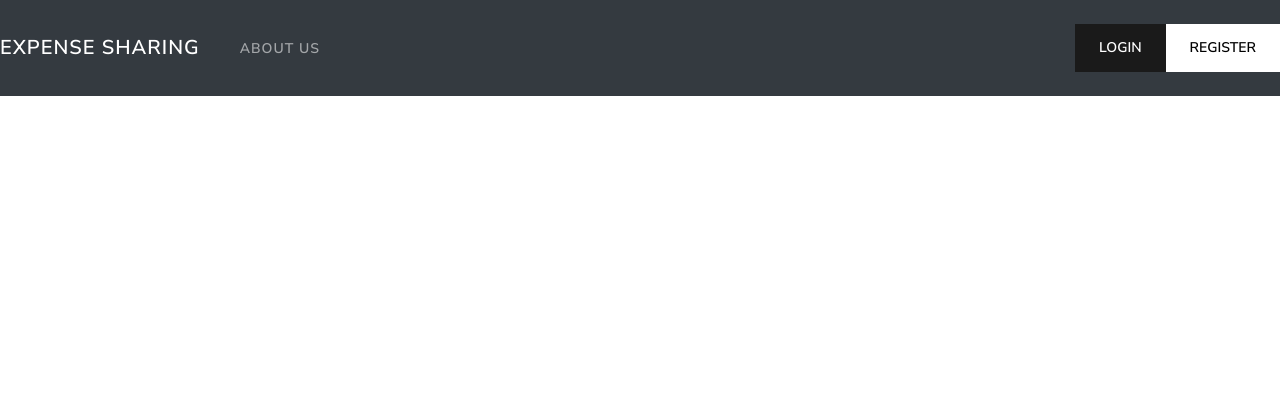
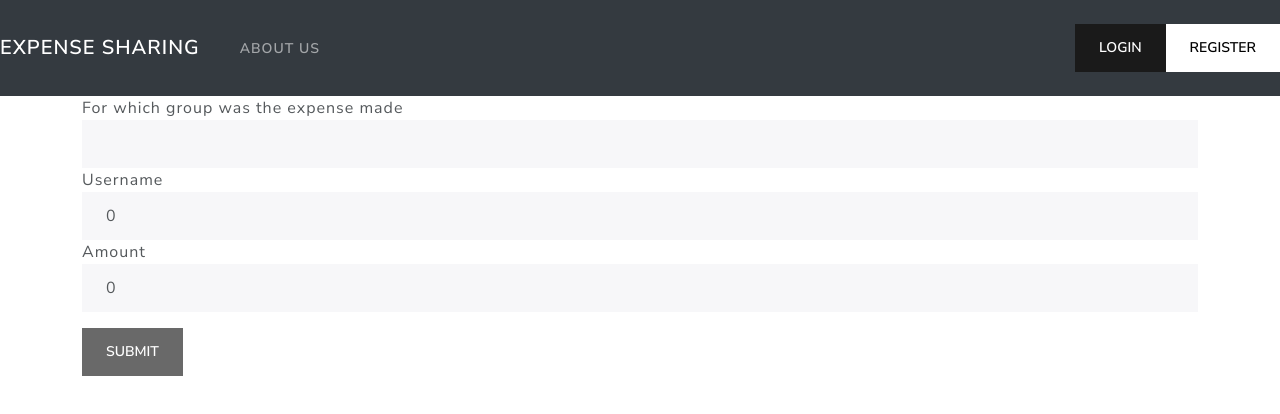
Before and after one commit to bolleyboll/Splitwise, an Angular app: page /newexpense in a window 1280 px wide. Before the commit this address led to /. Shown: the top 414 px of the page. Built offline with nearby package versions, Linux system fonts and the light colour scheme.

Commit message:
Expense Working

```diff
--- a/src/app/app-routing.module.ts
+++ b/src/app/app-routing.module.ts
@@ -7,6 +7,7 @@ import { DashboardComponent } from "./dashboard/dashboard.component";
 import { GroupComponent } from "./group/group.component";
 import { NewGroupComponent } from "./new-group/new-group.component";
 import { AboutComponent } from "./about/about.component";
+import { NewExpenseComponent } from "./new-expense/new-expense.component";
 
 const routes: Routes = [
   {
@@ -37,6 +38,10 @@ const routes: Routes = [
     path: "about",
     component: AboutComponent,
   },
+  {
+    path: "newexpense",
+    component: NewExpenseComponent,
+  },
 ];
 
 @NgModule({
--- a/src/app/auth.service.ts
+++ b/src/app/auth.service.ts
@@ -16,7 +16,7 @@ import { Group } from "./model/Group";
 export class AuthService {
   currentuser: User = null;
   isLoggedIn: Boolean = false;
-  currentgroup: String;
+  currentgroup: string;
   curGrp: Group;
   groups: Group[];
 
@@ -34,13 +34,9 @@ export class AuthService {
   groupRegister(grp) {
     return this.http.post("http://localhost:8080/group/create", grp);
   }
-  // patUpdate(pat) {
-  //   return this.http.put(
-  //     "http://localhost:8080/patient/update",
-  //     pat,
-  //     httpOptions
-  //   );
-  // }
+  newExpense(exp) {
+    return this.http.post("http://localhost:8080/expense/add", exp);
+  }
   // showPartners() {
   //   return this.http.get("http://localhost:8080/partners");
   // }
--- a/src/app/dashboard/dashboard.component.html
+++ b/src/app/dashboard/dashboard.component.html
@@ -41,9 +41,10 @@
         Create New Group
       </button></a
     >
-
-    <button type="button" class="btn btn-outline-success m-1">
-      Add Expense
-    </button>
+    <a routerLink="/newexpense">
+      <button type="button" class="btn btn-outline-success m-1">
+        Add Expense
+      </button></a
+    >
   </div>
 </div>
--- a/src/app/dashboard/dashboard.component.ts
+++ b/src/app/dashboard/dashboard.component.ts
@@ -8,7 +8,7 @@ import { Group } from "../model/Group";
   styleUrls: ["./dashboard.component.css"],
 })
 export class DashboardComponent implements OnInit {
-  groupsList: String[];
+  groupsList: string[];
 
   constructor(public auth: AuthService) {
     this.auth.groups = [];
@@ -35,7 +35,7 @@ export class DashboardComponent implements OnInit {
     }
   }
 
-  groupDet(i: String) {
+  groupDet(i: string) {
     this.auth.currentgroup = i;
   }
 }
--- a/src/app/group/group.component.ts
+++ b/src/app/group/group.component.ts
@@ -10,8 +10,8 @@ import { Group } from "../model/Group";
 })
 export class GroupComponent implements OnInit {
   grp: Group;
-  members: String[];
-  mem: String;
+  members: string[];
+  mem: string;
   expenses: Expense[];
   split: string[];
 
@@ -33,32 +33,6 @@ export class GroupComponent implements OnInit {
 
     this.auth.getExpenses(this.auth.curGrp.groupId).subscribe((res: any) => {
       this.expenses = res;
-      console.log(this.expenses);
-
-      this.expenses.forEach((exp) => {
-        let arr = exp.splitBetween.split(", ");
-
-        for (let i = 0; i < arr.length; i++) {
-          let name, amt;
-          if (i == 0) {
-            if (!arr[i].split(": ")[0].startsWith("'")) {
-              name = arr[i].split(": ")[0].substring(1);
-              amt = arr[i].split(": ")[1];
-            } else {
-              name = arr[i].split(": ")[0].substring(0);
-              amt = arr[i].split(": ")[1];
-            }
-          } else if (i == arr.length - 1) {
-            name = arr[i].split(": ")[0].substring(1);
-            let test = arr[i].split(": ")[1];
-            amt = test.substring(0, test.length - 1);
-          } else {
-            name = arr[i].split(": ")[0];
-            amt = arr[i].split(": ")[1];
-          }
-          this.split[i] = name + " " + amt;
-        }
-      });
     });
   }
 }
--- a/src/app/model/Expense.ts
+++ b/src/app/model/Expense.ts
@@ -1,8 +1,8 @@
 export class Expense {
 	expenseId: number;
-	name: String;
+	name: string;
 	amount: number;
-	forGroup: String;
+	forGroup: string;
 	splitBetween: string;
 	constructor() {
 	  this.expenseId = 0;
--- a/src/app/model/Group.ts
+++ b/src/app/model/Group.ts
@@ -1,7 +1,7 @@
 export class Group {
 	groupId: number;
-	name: String;
-	members: String;
+	name: string;
+	members: string;
 	constructor() {
 	  this.groupId = 0;
 	  this.name = "";
--- a/src/app/model/Login.ts
+++ b/src/app/model/Login.ts
@@ -1,6 +1,6 @@
 export class Login {
-	email: String;
-	password: String;
+	email: string;
+	password: string;
 	constructor() {
 	  this.email = '';
 	  this.password = '';
--- a/src/app/new-expense/new-expense.component.html
+++ b/src/app/new-expense/new-expense.component.html
@@ -1 +1,60 @@
-<p>new-expense works!</p>
+<div class="container">
+  <form
+    (ngSubmit)="newExpense(newExpForm)"
+    #newExpForm="ngForm"
+    *ngIf="!successFlag"
+  >
+    <div class="form-group">
+      <label for="exampleFormControlSelect1"
+        >For which group was the expense made</label
+      >
+      <select
+        class="form-control"
+        id="exampleFormControlSelect1"
+        name="name"
+        #name="ngModel"
+        [(ngModel)]="expense.forGroup"
+      >
+        <option
+          value="{{ group.groupId }}"
+          *ngFor="let group of this.auth.groups"
+        >
+          {{ group.name }}
+        </option>
+      </select>
+    </div>
+    <label>Username</label>
+    <input
+      type="text"
+      class="form-control"
+      name="name"
+      #name="ngModel"
+      [(ngModel)]="expense.name"
+      placeholder="Name your expense"
+      required
+    />
+    <small class="form-text text-warning" *ngIf="name.invalid && name.dirty">
+      Username can't be empty
+    </small>
+    <label>Amount</label>
+    <input
+      type="number"
+      class="form-control"
+      name="name"
+      #name="ngModel"
+      [(ngModel)]="expense.amount"
+      placeholder="Enter amount"
+      required
+    />
+    <small class="form-text text-warning" *ngIf="name.invalid && name.dirty">
+      Username can't be empty
+    </small>
+    <button
+      type="submit"
+      class="btn btn-primary mt-3"
+      [disabled]="newExpForm.pristine || newExpForm.invalid"
+    >
+      Submit
+    </button>
+  </form>
+</div>
--- a/src/app/new-expense/new-expense.component.ts
+++ b/src/app/new-expense/new-expense.component.ts
@@ -1,15 +1,42 @@
-import { Component, OnInit } from '@angular/core';
+import { Component, OnInit } from "@angular/core";
+import { Router } from "@angular/router";
+import { AuthService } from "../auth.service";
+import { Expense } from "../model/Expense";
 
 @Component({
-  selector: 'app-new-expense',
-  templateUrl: './new-expense.component.html',
-  styleUrls: ['./new-expense.component.css']
+  selector: "app-new-expense",
+  templateUrl: "./new-expense.component.html",
+  styleUrls: ["./new-expense.component.css"],
 })
 export class NewExpenseComponent implements OnInit {
+  expense: Expense;
+  errorFlag: boolean;
+  successFlag: boolean;
+  error: string;
+  errorStyle: string;
 
-  constructor() { }
-
-  ngOnInit(): void {
+  constructor(public auth: AuthService, public router: Router) {
+    this.expense = new Expense();
+    this.error = "";
+    this.errorStyle = "form-text text-danger";
   }
 
+  ngOnInit(): void {}
+
+  newExpense(newExpForm) {
+    this.errorFlag = false;
+    this.successFlag = false;
+    this.expense.expenseId = Math.floor(Math.random() * (999 - 100 + 1) + 100);
+    this.expense.splitBetween = this.auth.currentuser.username;
+    console.log(this.expense);
+    this.auth.newExpense(this.expense).subscribe((res: any) => {
+      if (res === null) {
+        this.errorFlag = true;
+      } else {
+        this.successFlag = true;
+      }
+    });
+    this.expense = new Expense();
+    newExpForm.form.markAsPristine();
+  }
 }
```
Also changed, not shown: src/app/model/User.ts (+5 -5 lines).
